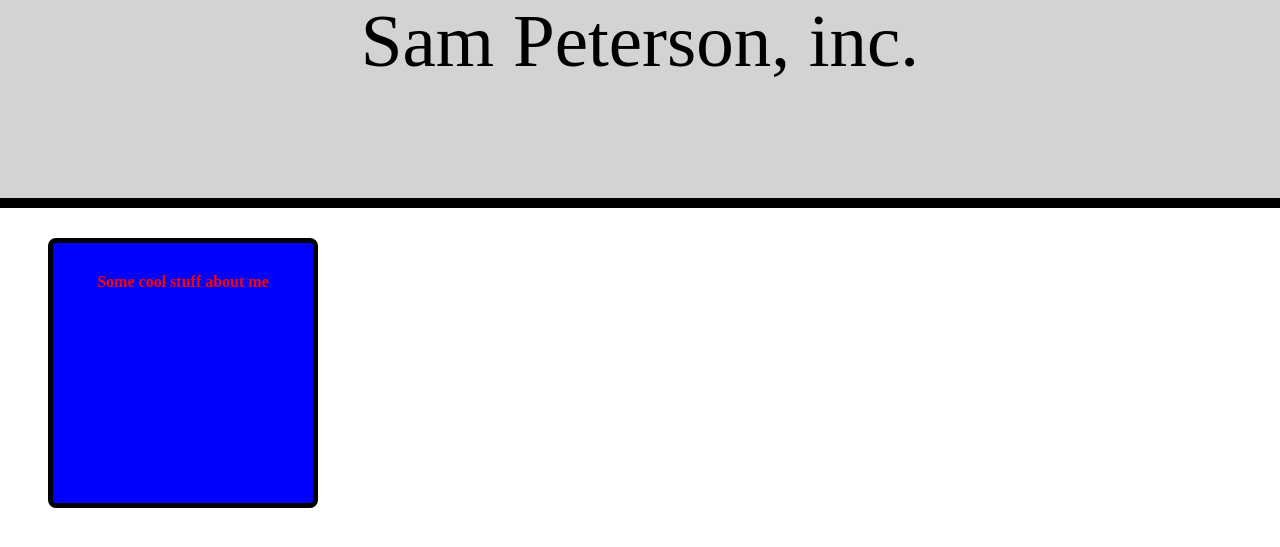
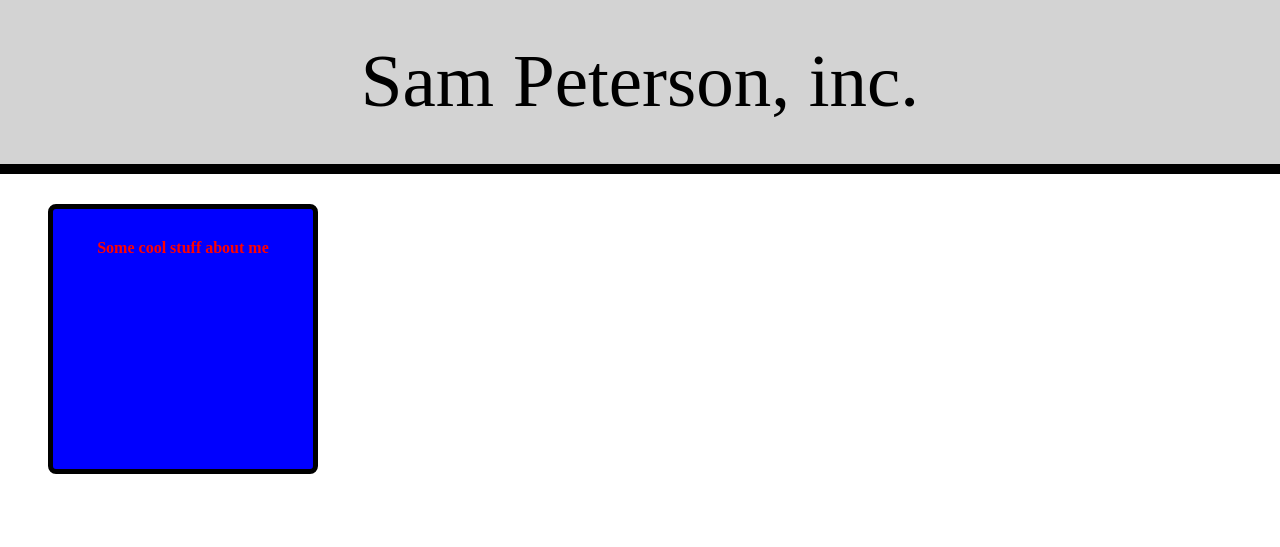
Before and after one commit to SamP692/SamP692.github.io, a PHP site: page / in a window 1280 px wide. Shown: the top 547 px of the page. Run offline with PHP 8.4, Linux system fonts and the light colour scheme.

```diff
--- a/index.html
+++ b/index.html
@@ -5,7 +5,13 @@
 	<link type="text/css" href="styles.css" rel="stylesheet"></style>
 </head>
 <body>
-	<header>Sam Peterson, inc.</header>
-	<div>Some cool stuff about me</div>
+	<header>
+		<div id="headerContent">
+		Sam Peterson, inc.
+		</div>
+	</header>
+	<div class="blockWrap">
+		<div class="block" id="leftBlock">Some cool stuff about me</div>
+	</div>
 </body>
 </html>
--- a/styles.css
+++ b/styles.css
@@ -1,20 +1,23 @@
 header {
 	font-size: 75px;
-	height: 200px;
-	text-align: center;
 	border-bottom: solid 10px black;
 	border-top: 0px;
 	border-left: 0px;
 	border-right: 0px;
 	background-color: lightgrey;
 	margin: -10px;
-	padding: 0;
+	padding: 40px;
+	vertical-align: text-bottom;
+	text-align: center;
 }
 
-div {
+#headerContent {
+}
+
+.block {
+	display: inline-block;
 	height: 200px;
 	width: 200px;
-	float: left;
 	margin: 40px;
 	padding: 30px;
 	text-align: center;
```
Also changed, not shown: README.md (added).
